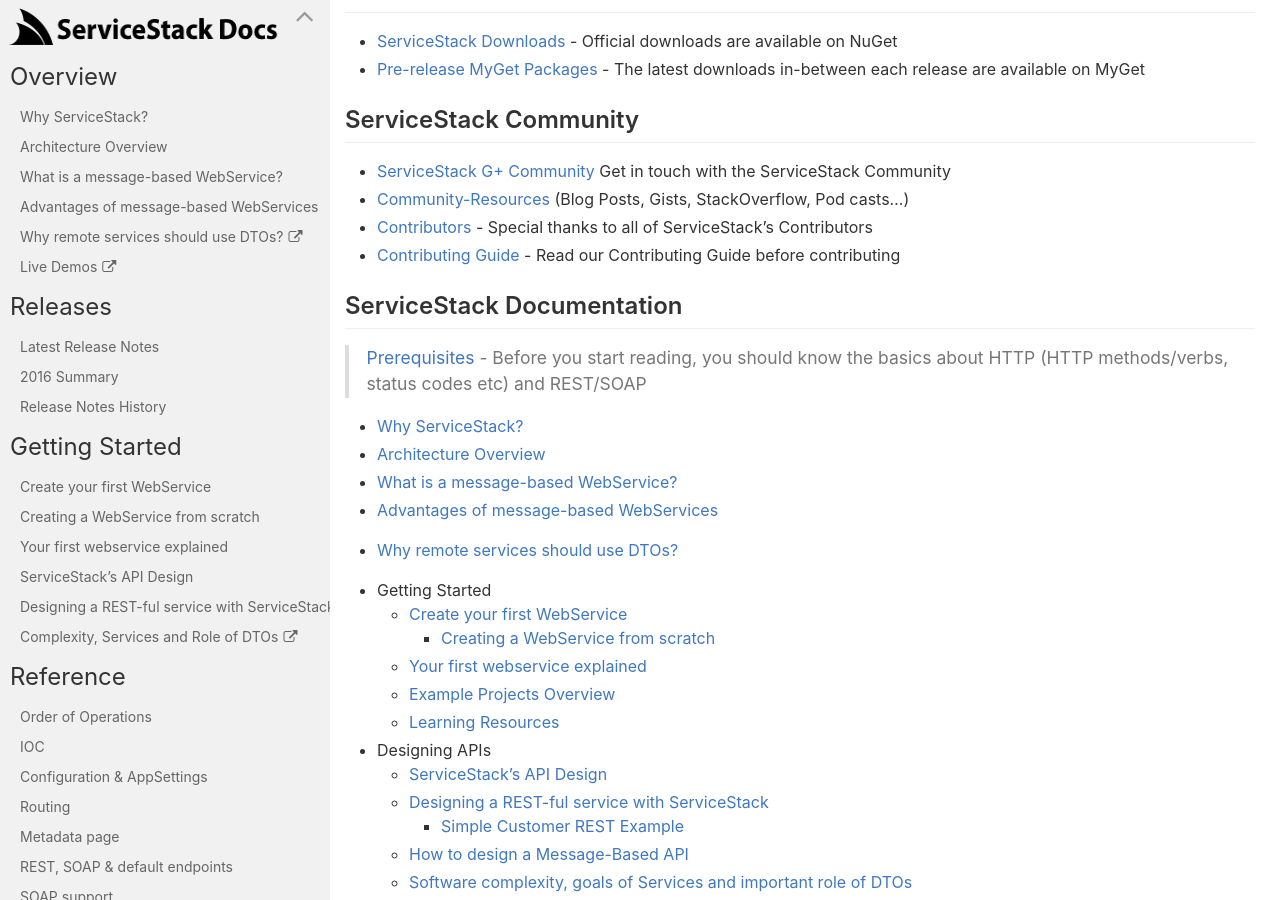
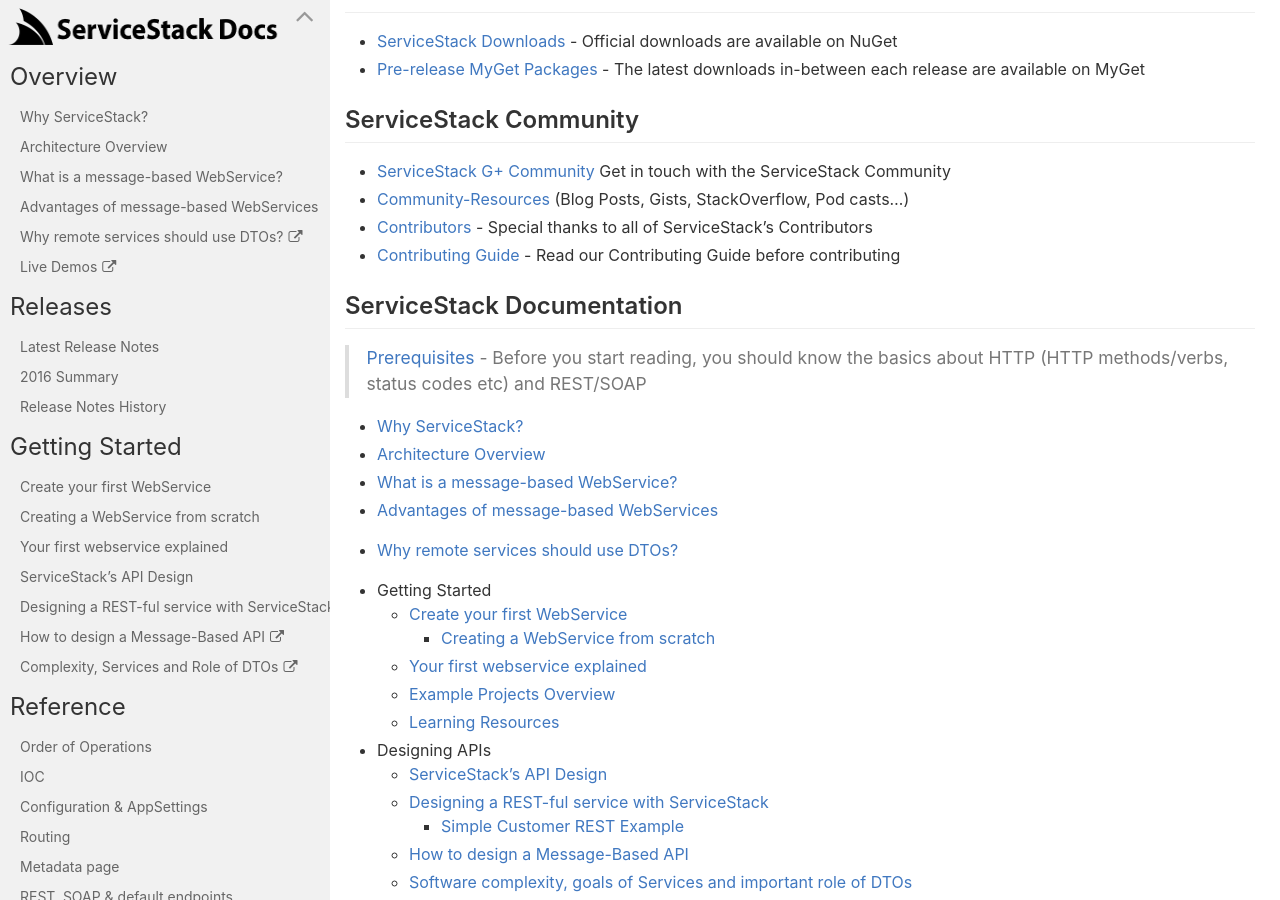
Before and after one commit to timker/docs, a Jekyll site: the page built from docs/index.md, in a window 1280 px wide and 900 px high, scrolled down 370 px. Built offline with Jekyll 4.4.1, drawn with Linux system fonts in a browser that asks for light colours; nearby versions of some CDN libraries.

Commit message:
Add link to designing a message-based API

```diff
--- a/docs/_includes/Side-Bar.md
+++ b/docs/_includes/Side-Bar.md
@@ -16,6 +16,7 @@
     - [Your first webservice explained](/your-first-webservice-explained)
     - [ServiceStack's API Design](/api-design)
     - [Designing a REST-ful service with ServiceStack](http://stackoverflow.com/a/15235822/85785)
+    - [How to design a Message-Based API](http://stackoverflow.com/a/15941229/85785)
     - [Complexity, Services and Role of DTOs](http://stackoverflow.com/a/32940275/85785)
 - Reference
     - [Order of Operations](/order-of-operations)
```
